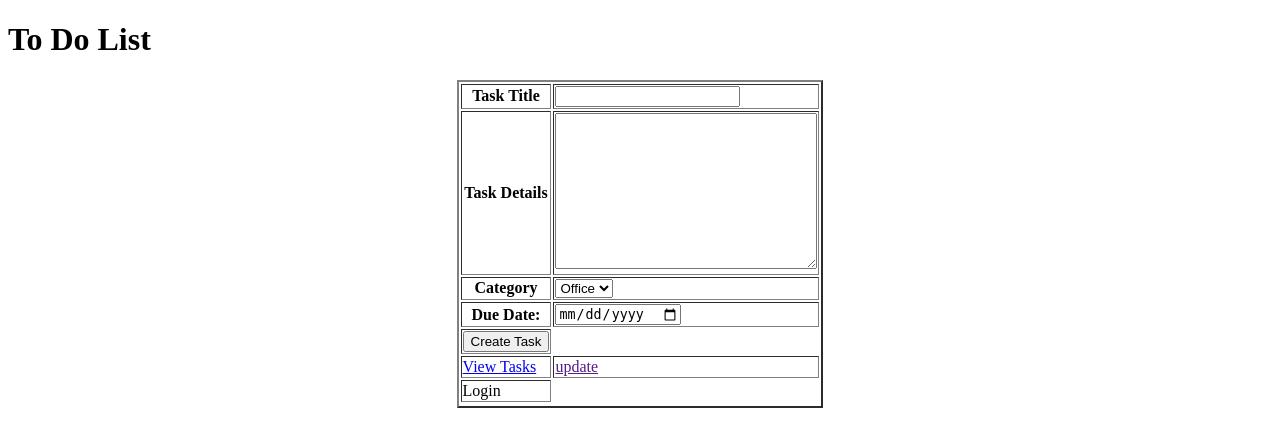
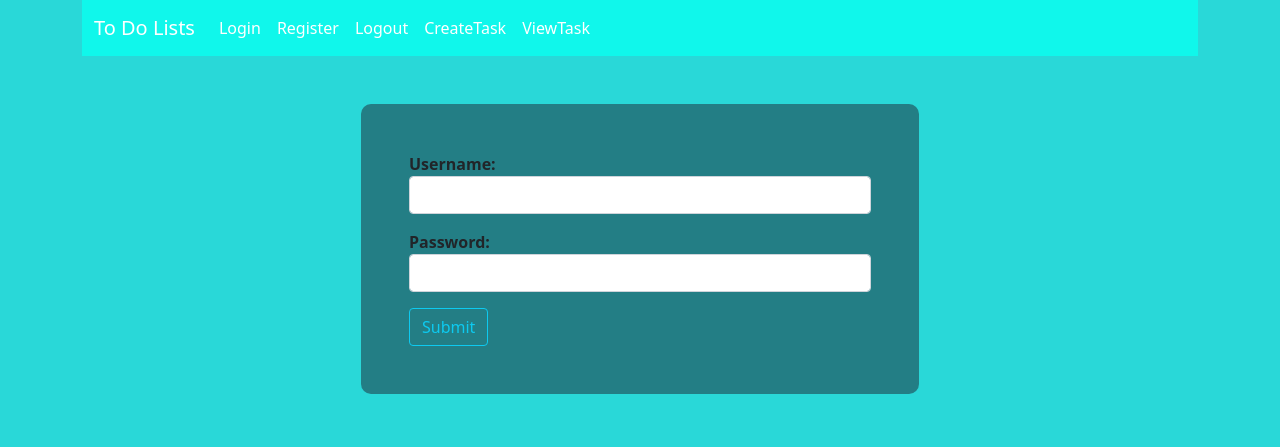
Before and after one commit to anandbhere/To_Do, a Django app: page / in a window 1280 px wide. Shown: the top 447 px of the page. Run offline with Django 4.2, Linux system fonts and the light colour scheme.

Commit message:
dashobard login logout created

```diff
--- a/Todo/static/css/style.css
+++ b/Todo/static/css/style.css
@@ -0,0 +1,13 @@
+body{
+    background-color: rgb(41, 216, 216);
+}
+
+.loginForm{
+    background-color: rgb(35, 126, 133);
+    border: 2px;
+    border-radius: 10px;
+    font-weight: bold;
+    padding: 20px;
+
+
+}
--- a/Todo/templates/Login.html
+++ b/Todo/templates/Login.html
@@ -1,31 +1,66 @@
+{% load static %}
+
 <!DOCTYPE html>
 <html lang="en">
 <head>
     <meta charset="UTF-8">
     <meta name="viewport" content="width, initial-scale=1.0">
     <title>Document</title>
+    <link href="https://cdn.jsdelivr.net/npm/bootstrap@5.0.2/dist/css/bootstrap.min.css" rel="stylesheet" integrity="sha384-EVSTQN3/azprG1Anm3QDgpJLIm9Nao0Yz1ztcQTwFspd3yD65VohhpuuCOmLASjC" crossorigin="anonymous">
+    <link rel="stylesheet" href="{% static 'css/style.css' %}">
 </head>
 <body>
+    <div class="container">
+        <div class="header align-items:center">
+            <nav class="navbar navbar-expand-lg navbar-dark" style="background-color: rgb(16, 247, 235);">
+                <div class="container-fluid">
+                  <a class="navbar-brand" href="#">To Do Lists</a>
+                  <button class="navbar-toggler" type="button" data-bs-toggle="collapse" data-bs-target="#navbarSupportedContent" aria-controls="navbarSupportedContent" aria-expanded="false" aria-label="Toggle navigation">
+                    <span class="navbar-toggler-icon"></span>
+                  </button>
+                  <div class="collapse navbar-collapse" id="navbarSupportedContent">
+                    <ul class="navbar-nav me-auto mb-2 mb-lg-0">
+                      <li class="nav-item">
+                        <a class="nav-link active" aria-current="page" href="">Login</a>
+                      </li>
+                      <li class="nav-item">
+                        <a class="nav-link active" href="register">Register</a>
+                      </li>
+                      <li class="nav-item">
+                        <a class="nav-link active" aria-current="page" href="/Logout">Logout</a>
+                      </li>
+                      <li class="nav-item">
+
+                        <a class="nav-link active" href="CreateTask">CreateTask</a>
+                      </li>
+                      <li class="nav-item">
+                        <a class="nav-link active" href="ViewTask">ViewTask</a>
+                      </li>
+
+                    </ul>
+
+                  </div>
+                </div>
+              </nav>
+        </div>
+
+        <div class="LoginWindow mt-5">
     <form method="POST">
+        {% if errmsg %}
+        <div class="alert alert-danger">
+            {{errmsg}}
+        </div>
+        {% endif %}
         {% csrf_token %}
-        <table border="1" align="center">
-            <tr>
-                <th>Username:</th>
-                <td><input type="text" name="uname"></td>
-            </tr>
+        <div class="loginForm col-md-6 mx-auto p-5">
+            <p class="uname">Username: <span><input class="form-control" type="text" name="uname"></span></p>
+            <p class="upass">Password:<span><input class="form-control" type="text" name="upass"></span></p>
+            <button class="btn btn-outline-info mx-auto" type="submit">Submit</button>
+        </div>
 
-            <tr>
-                <th>Enter Password:</th>
-                <td><input type="text" name="upass"></td>
-            </tr>
+    </form>
 
-
-            <tr>
-
-                <td><input type="Submit"></td>
-            </tr>
-
-        </table>
-    </form>
+</div>
+</div>
 </body>
 </html>
--- a/Todo/templates/Register.html
+++ b/Todo/templates/Register.html
@@ -16,12 +16,12 @@
 
             <tr>
                 <th>Password:</th>
-                <td><input type="text" name="upass"></td>
+                <td><input type="password" name="upass"></td>
             </tr>
 
             <tr>
                 <th>Confirm Password:</th>
-                <td><input type="text" name="ucpass"></td>
+                <td><input type="password" name="ucpass"></td>
             </tr>
             <tr>
 
--- a/Todo/templates/Viewtask.html
+++ b/Todo/templates/Viewtask.html
@@ -15,8 +15,8 @@
                 <th>Category</th>
                 <th>Due Date</th>
                 <th>Created On </th>
-                <th>Edit</th>
-                <th>Delete</th>
+                <th colspan="2">Operation</th>
+
         </tr>
 
         {% for x in tasks %}
--- a/Todo/templates/create_task.html
+++ b/Todo/templates/create_task.html
@@ -1,16 +1,49 @@
+{% load static %}
 <!DOCTYPE html>
 <html lang="en">
 <head>
     <meta charset="UTF-8">
     <meta name="viewport" content="width=device-width, initial-scale=1.0">
+    <link href="https://cdn.jsdelivr.net/npm/bootstrap@5.0.2/dist/css/bootstrap.min.css" rel="stylesheet" integrity="sha384-EVSTQN3/azprG1Anm3QDgpJLIm9Nao0Yz1ztcQTwFspd3yD65VohhpuuCOmLASjC" crossorigin="anonymous">
+    <link rel="stylesheet" href="{% static 'css/style.css' %}">
     <title>Document</title>
 </head>
 <body>
+    <div class="header align-items:center">
+        <nav class="navbar navbar-expand-lg navbar-dark" style="background-color: rgb(16, 247, 235);">
+            <div class="container-fluid">
+              <a class="navbar-brand" href="#">To Do Lists</a>
+              <button class="navbar-toggler" type="button" data-bs-toggle="collapse" data-bs-target="#navbarSupportedContent" aria-controls="navbarSupportedContent" aria-expanded="false" aria-label="Toggle navigation">
+                <span class="navbar-toggler-icon"></span>
+              </button>
+              <div class="collapse navbar-collapse" id="navbarSupportedContent">
+                <ul class="navbar-nav me-auto mb-2 mb-lg-0">
+
+                  <li class="nav-item">
+                    <a class="nav-link active" aria-current="page" href="/Logout">Logout</a>
+                  </li>
+                  <li class="nav-item">
+
+                    <a class="nav-link active" href="CreateTask">CreateTask</a>
+                  </li>
+                  <li class="nav-item">
+                    <a class="nav-link active" href="ViewTask">ViewTask</a>
+                  </li>
+
+                </ul>
+
+              </div>
+            </div>
+          </nav>
+    </div>
+
+
+
     <div>
         <form method="POST">
             {% csrf_token %}
-            <h1>To Do List</h1>
-            <table border="2" align="center">
+
+            <table border="2" align="center" class="border-2">
                 <tr>
                     <th>
 Task Title
--- a/Todo/todoapp/urls.py
+++ b/Todo/todoapp/urls.py
@@ -2,12 +2,12 @@ from django.urls import path
 from . import views
 
 urlpatterns = [
-    path('',views.CreateTask.as_view() ),
+    path('CreateTask',views.CreateTask.as_view() ),
     path('ViewTask',views.ViewTask.as_view() ),
     path('UpdateTask',views.UpdateTask.as_view() ),
     path('DeleteTask/<int:pk>',views.DeleteTask.as_view() ),
     path('register',views.Register.as_view()),
-    path('Login',views.UserLogin.as_view() ),
+    path('',views.UserLogin.as_view() ),
     path('Logout',views.UserLogout.as_view() ),
     path('Dashboard',views.Dashboard.as_view() ),
 
--- a/Todo/todoapp/views.py
+++ b/Todo/todoapp/views.py
@@ -66,10 +66,13 @@ class Register(View):
         uname = request.POST['uname']
         upass = request.POST['upass']
         ucpass = request.POST['ucpass']
+        print(upass)
+        print(ucpass)
         u = User.objects.create(username = uname)
-        u.set_password = upass
+        u.set_password(upass)
+        u.save()
+        return redirect('/')
 
-        return HttpResponse("User created successfully")
 
 class UserLogin(View):
     def get(self,request):
@@ -78,18 +81,23 @@ class UserLogin(View):
     def post(self,request):
         uname = request.POST['uname']
         upass = request.POST['upass']
+        context = {}
+
 
         u = authenticate(username = uname, password = upass)
         if u is not None:
             login(request,u)
-            return redirect('/dashboard')
+            return redirect('/Dashboard')
+        else:
+            context['errmsg'] = "Invalid Username or Password"
+            return render(request,"Login.html",context)
         #return HttpResponse('Loggedin successfullly')
 
 
 class UserLogout(View):
     def get(self,request):
         logout(request)
-        return redirect('/login')
+        return redirect('/')
 
 
 class Dashboard(View):
@@ -98,6 +106,7 @@ class Dashboard(View):
             t = Todo.objects.filter(uid=request.user)
             print(t)
 
+
             return render(request,'Dashboard.html',{'task' :t})
         else:
             redirect('/login')
```
Also changed, not shown: Todo/templates/Dashboard.html (+47 -9 lines).
